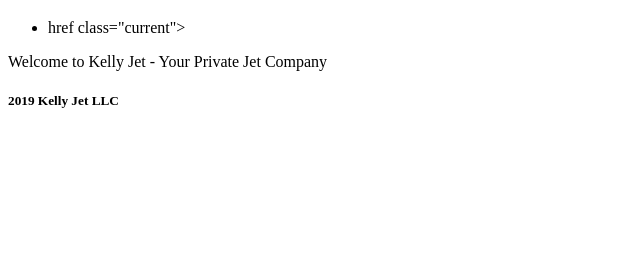
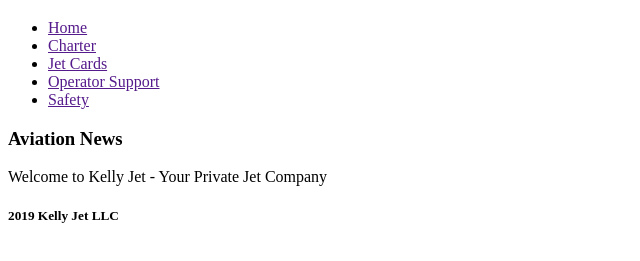
Before and after one commit to TherogueM/first-website, a plain HTML site: page index.html in a window 1280 px wide. Shown: the part 87-348 px from the top of the page, without its empty margins (0-640 px from the left). Drawn offline with Linux system fonts and the light colour scheme.

Commit message:
Added Menu Items

```diff
--- a/index.html
+++ b/index.html
@@ -7,9 +7,28 @@
             </header>
             <nav>
                 <ul>
-                <li> href class="current"> </li>
+                <li>
+                <a href class="current">Home</a>
+                </li>
+                <li>
+                <a href>Charter</a>
+                </li>
+                <li>
+                <a href class="current">Jet Cards</a>
+                </li>
+                <li>
+                <a href class="current">Operator Support</a>
+                </li>
+                <li>
+                <a href class="current">Safety</a>
+                </li>
                 </ul>
             </nav>
+        <section>
+        <header>
+            <h3>Aviation News</h3>
+        </header>
+        </section>
         <text>Welcome to Kelly Jet - Your Private Jet Company</text>
         <footer>
             <h5>2019 Kelly Jet LLC</h5>
```
